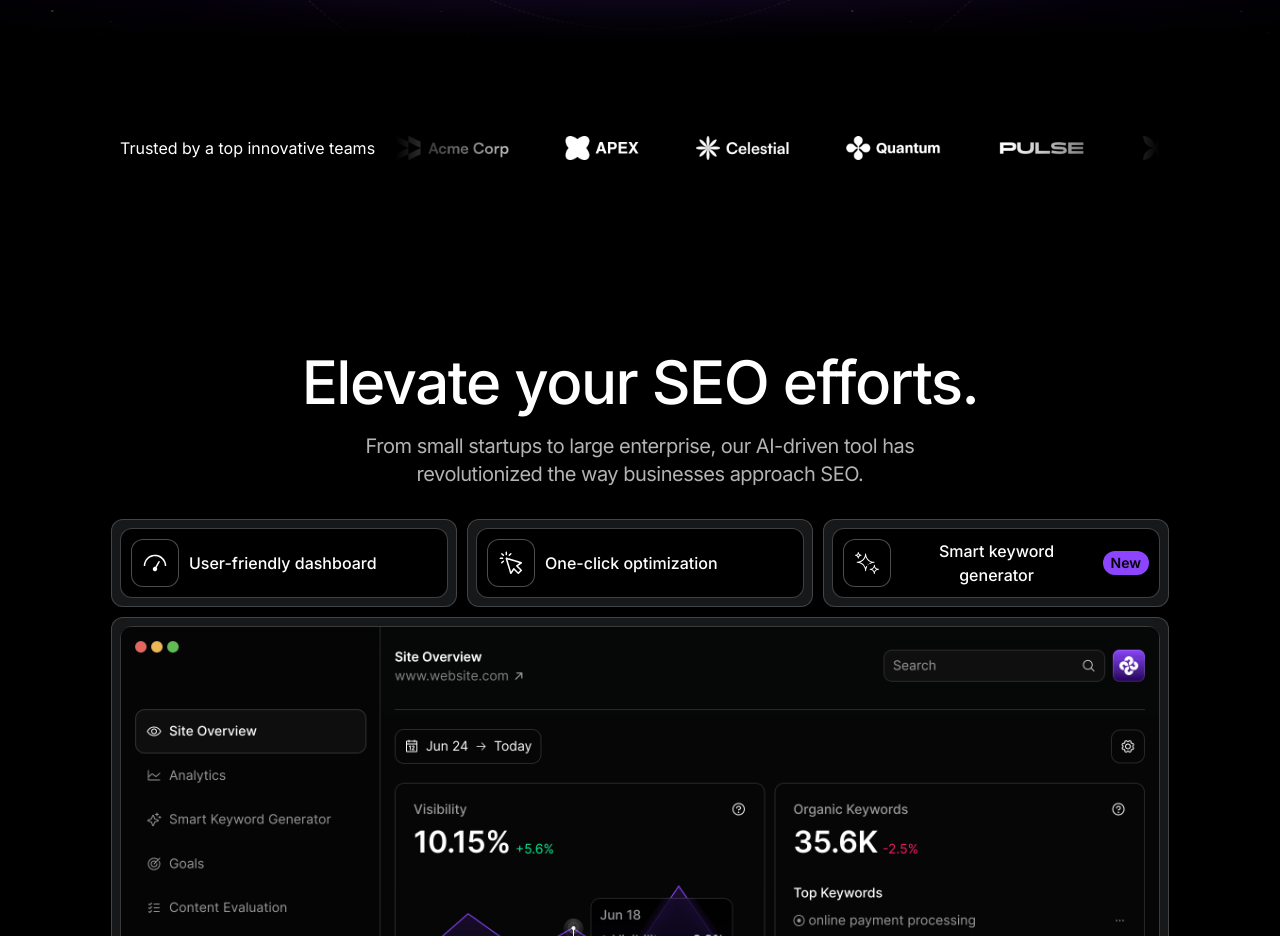
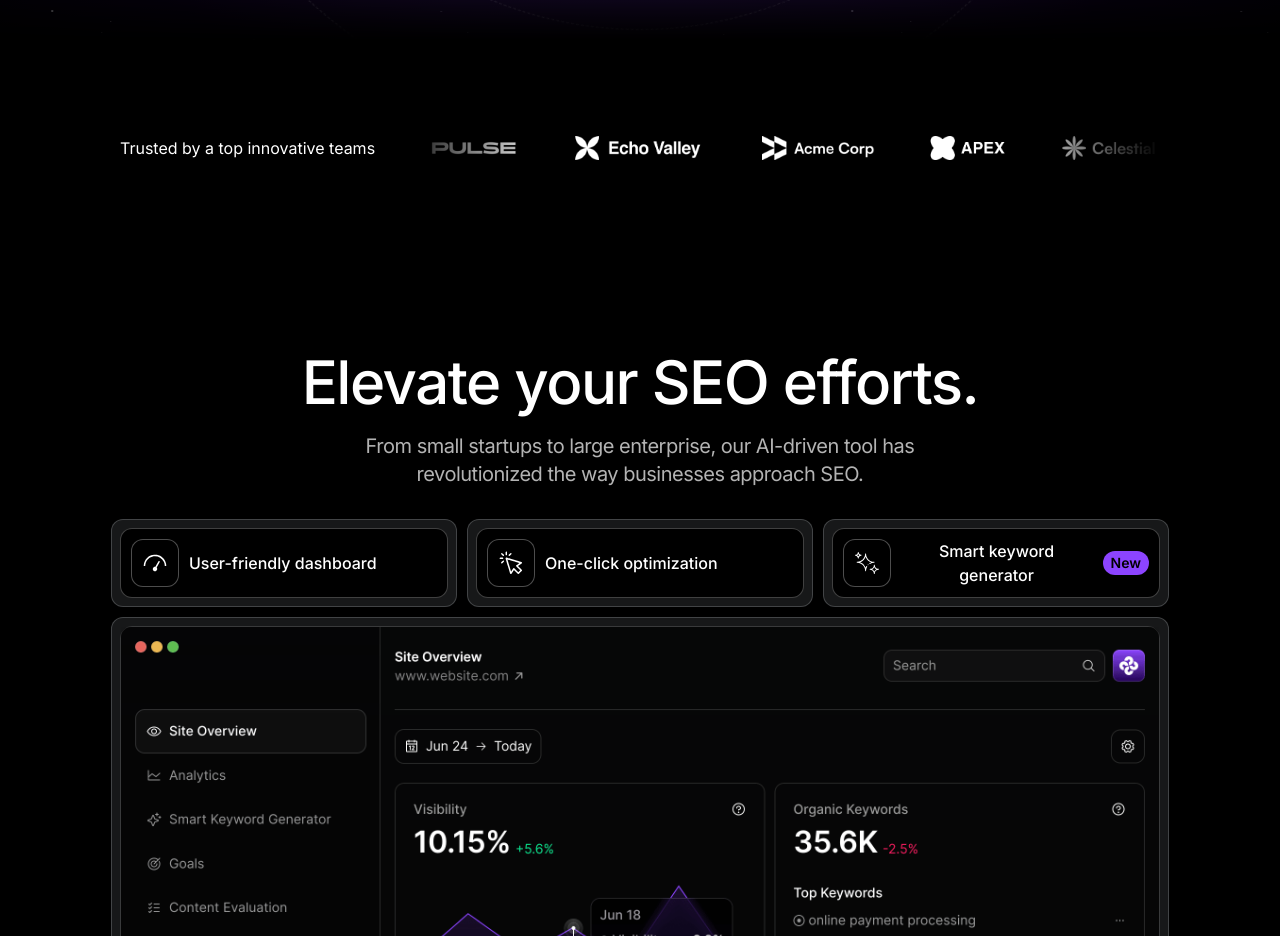
Before and after one commit to Akaikenlol/snap_write, a Next.js app: page / in a window 1280 px wide. Shown: the part 862-1798 px from the top of the page. Built offline with nearby package versions, Linux system fonts and the light colour scheme.

Commit message:
feat: Implementing Log Tickers Animation

```diff
--- a/components/sections/LogoTicker.tsx
+++ b/components/sections/LogoTicker.tsx
@@ -1,4 +1,7 @@
+"use client";
+
 import { LogoLink } from "@/constants";
+import { motion } from "framer-motion";
 import Image from "next/image";
 import React from "react";
 
@@ -11,7 +14,16 @@ const LogoTicker = () => {
 						<h2>Trusted by a top innovative teams</h2>
 					</div>
 					<div className="flx-1 overflow-hidden [mask-image:linear-gradient(to_right,transparent,black_20%,black_80%,transparent)]">
-						<div className="flex flex-none gap-14">
+						<motion.div
+							initial={{ translateX: "-100%" }}
+							animate={{ translateX: "25%" }}
+							transition={{
+								repeat: Infinity,
+								duration: 30,
+								ease: "linear",
+							}}
+							className="flex flex-none gap-14 pr-14 -translate-x-1/4"
+						>
 							{LogoLink.map((logo, index) => (
 								<Image
 									key={index}
@@ -22,7 +34,7 @@ const LogoTicker = () => {
 									className="h-6 w-auto"
 								/>
 							))}
-						</div>
+						</motion.div>
 					</div>
 				</div>
 			</div>
--- a/constants/index.ts
+++ b/constants/index.ts
@@ -18,6 +18,30 @@ export const NavLink = [
 ];
 
 export const LogoLink = [
+	{
+		src: "/assets/logo-acme.png",
+		alt: "Acme Logo",
+	},
+	{
+		src: "/assets/logo-apex.png",
+		alt: "Apex Logo",
+	},
+	{
+		src: "/assets/logo-celestial.png",
+		alt: "Celestial Logo",
+	},
+	{
+		src: "/assets/logo-quantum.png",
+		alt: "Quantum Logo",
+	},
+	{
+		src: "/assets/logo-pulse.png",
+		alt: "Pulse Logo",
+	},
+	{
+		src: "/assets/logo-echo.png",
+		alt: "Echo Logo",
+	},
 	{
 		src: "/assets/logo-acme.png",
 		alt: "Acme Logo",
```
